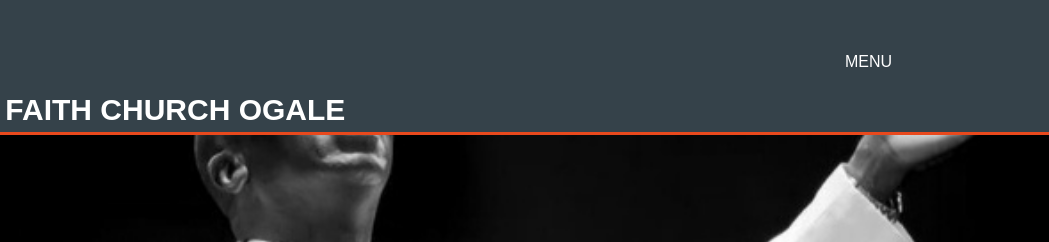
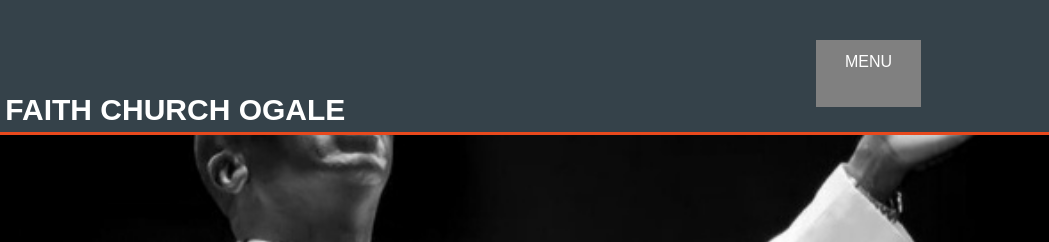
Before and after one commit to Kingsleychukure001/Winners.html, a plain HTML site: page index.html in a window 1280 px wide. Shown: the top 242 px of the page, 231-1280 px from the left. Drawn offline with Linux system fonts and the light colour scheme.

Commit message:
Update index.html

```diff
--- a/index.html
+++ b/index.html
@@ -33,7 +33,7 @@ ul {
   margin: 0;
   padding: 1;
   overflow: hidden;
-  background-color: translucent;
+  background-color: gray;
 }
 
 li {
```
